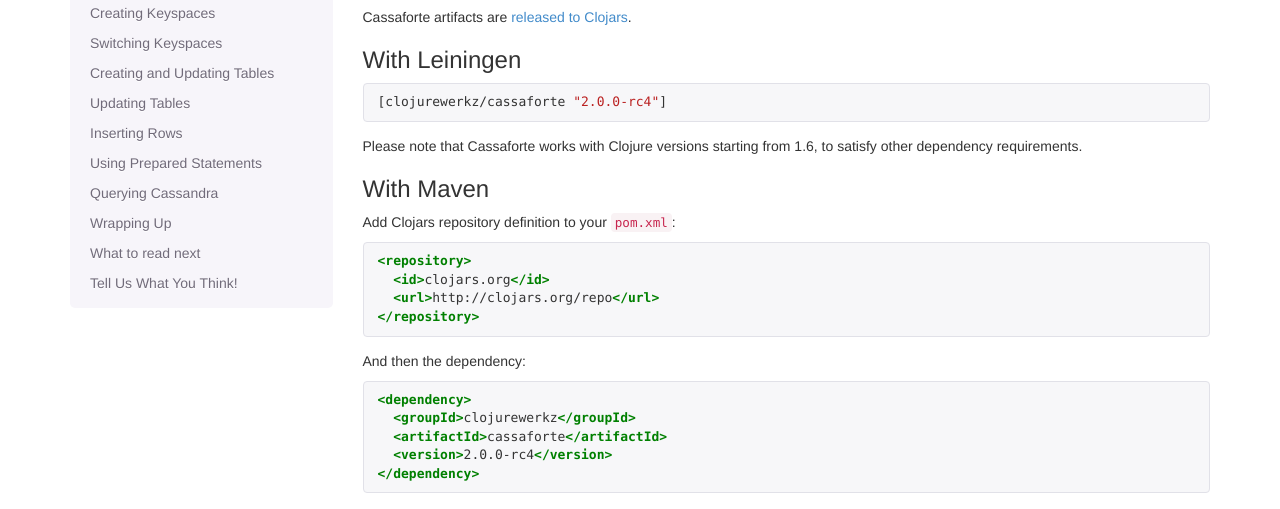
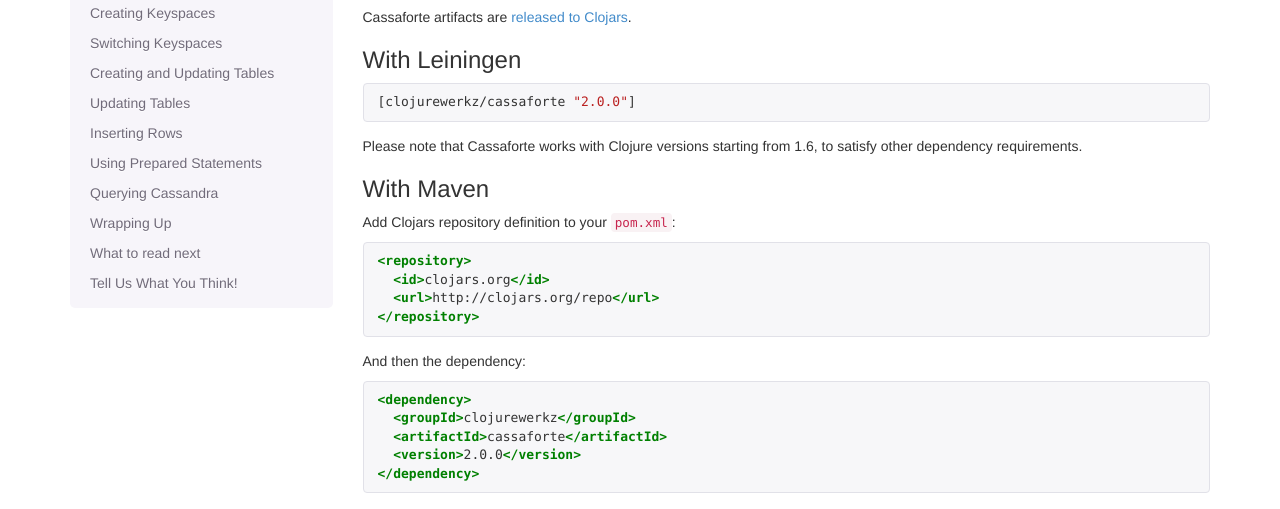
Before and after one commit to clojurewerkz/cassaforte.docs, a Jekyll site: the page built from articles/getting_started.md, in a window 1280 px wide and 900 px high. Shown: the part 372-881 px from the top of the window. Built offline with Jekyll 4.4.1, drawn with Linux system fonts in a browser that asks for light colours; some web fonts are replaced; Markdown is read by kramdown in place of the engine named in the settings.

Commit message:
2.0 is out

````diff
--- a/articles/getting_started.md
+++ b/articles/getting_started.md
@@ -29,7 +29,7 @@ Cassaforte artifacts are [released to Clojars](https://clojars.org/clojurewerkz/
 ### With Leiningen
 
 ```clj
-[clojurewerkz/cassaforte "2.0.0-rc4"]
+[clojurewerkz/cassaforte "2.0.0"]
 ```
 
 Please note that Cassaforte works with Clojure versions starting from
@@ -52,7 +52,7 @@ And then the dependency:
 <dependency>
   <groupId>clojurewerkz</groupId>
   <artifactId>cassaforte</artifactId>
-  <version>2.0.0-rc4</version>
+  <version>2.0.0</version>
 </dependency>
 ```
 
````
